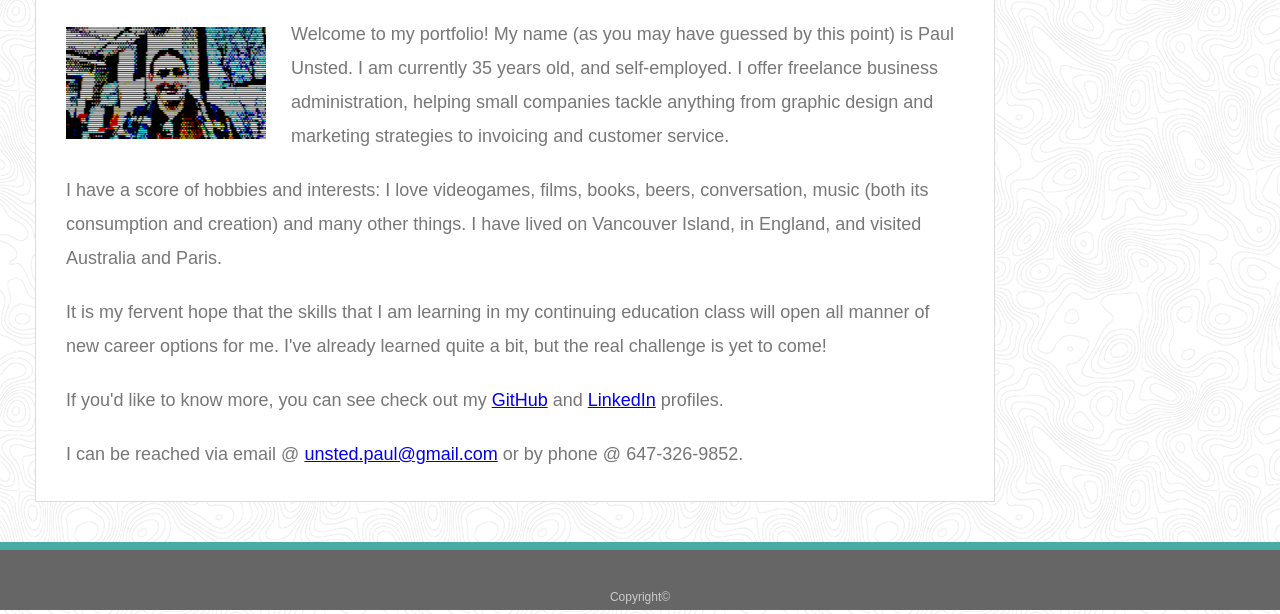
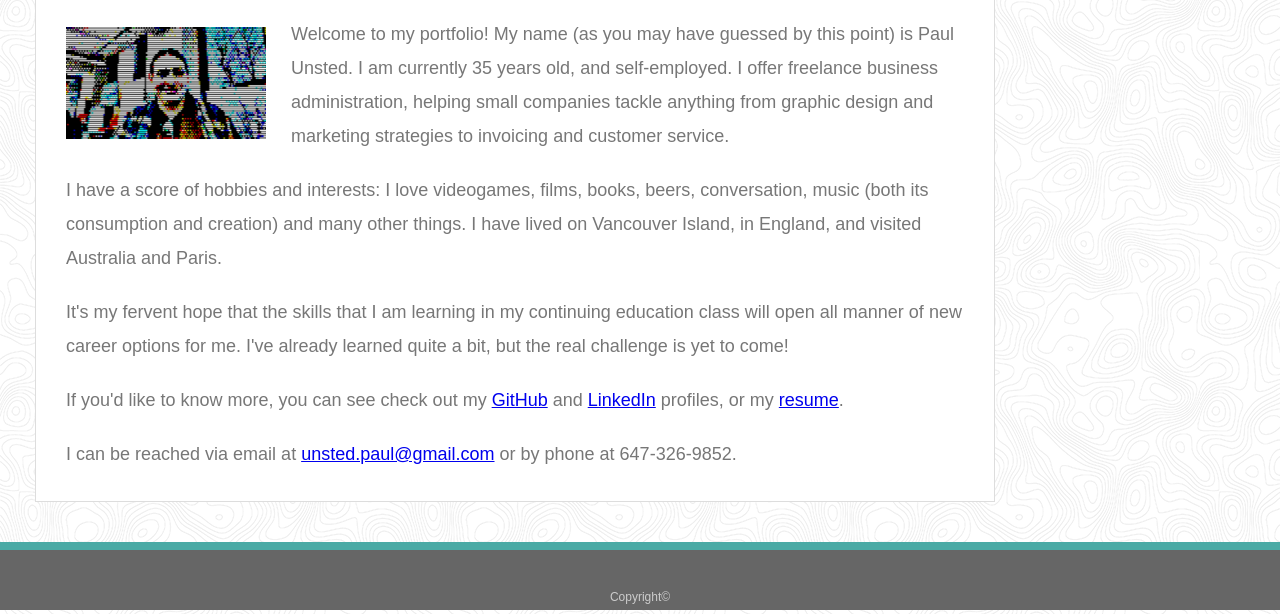
Before and after one commit to TheAmberlamps/Responsive-Portfolio, a plain HTML site: page index.html in a window 1280 px wide. Shown: the part 236-850 px from the top of the page. Drawn offline with Linux system fonts and the light colour scheme.

Commit message:
minor text rewrites

```diff
--- a/index.html
+++ b/index.html
@@ -33,11 +33,11 @@
 
           <p>I have a score of hobbies and interests: I love videogames, films, books, beers, conversation, music (both its consumption and creation) and many other things. I have lived on Vancouver Island, in England, and visited Australia and Paris.</p>
 
-          <p>It is my fervent hope that the skills that I am learning in my continuing education class will open all manner of new career options for me. I've already learned quite a bit, but the real challenge is yet to come!</p>
+          <p>It's my fervent hope that the skills that I am learning in my continuing education class will open all manner of new career options for me. I've already learned quite a bit, but the real challenge is yet to come!</p>
 
-          <p>If you'd like to know more, you can see check out my <a href="https://theamberlamps.github.io/Responsive-Portfolio/">GitHub</a> and <a href="#">LinkedIn</a> profiles.</p>
+          <p>If you'd like to know more, you can see check out my <a href="https://theamberlamps.github.io/Responsive-Portfolio/">GitHub</a> and <a href="#">LinkedIn</a> profiles, or my <a href="#">resume</a>.</p>
 
-          <p>I can be reached via email @ <a href="unsted.paul@gmail.com">unsted.paul@gmail.com</a> or by phone @ 647-326-9852.</p>
+          <p>I can be reached via email at <a href="unsted.paul@gmail.com">unsted.paul@gmail.com</a> or by phone at 647-326-9852.</p>
 
         </section>
 
```
